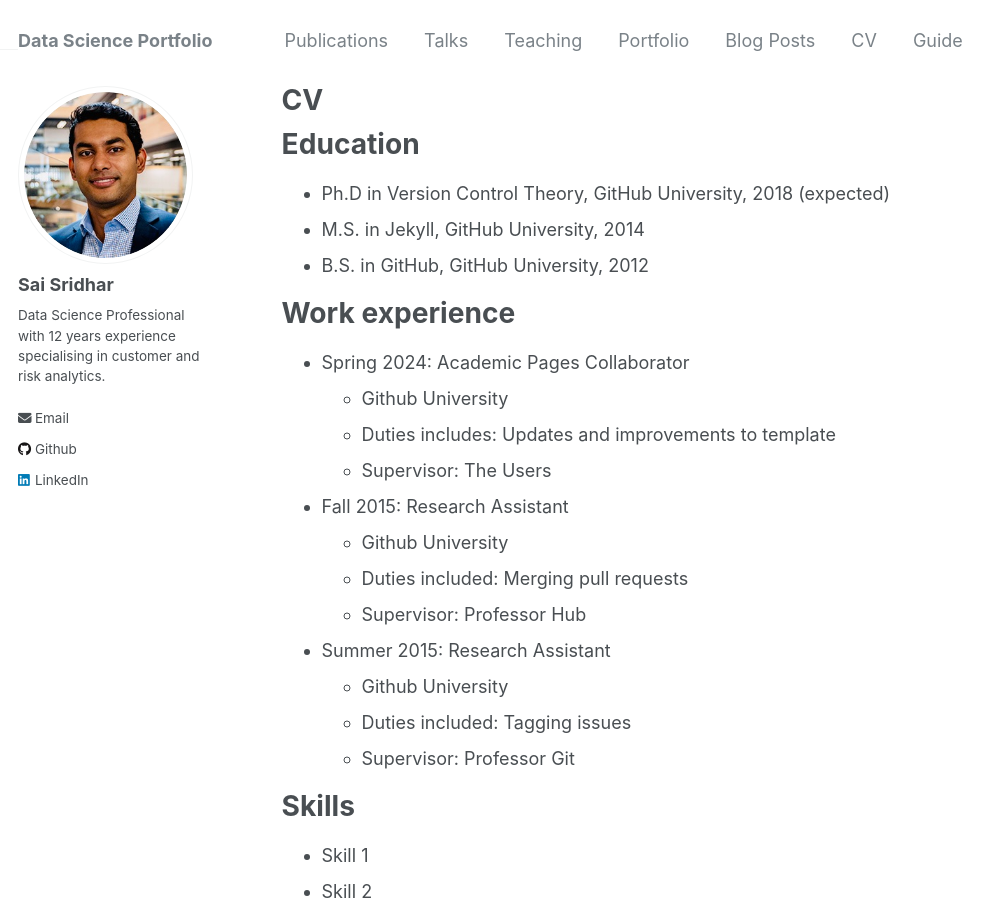
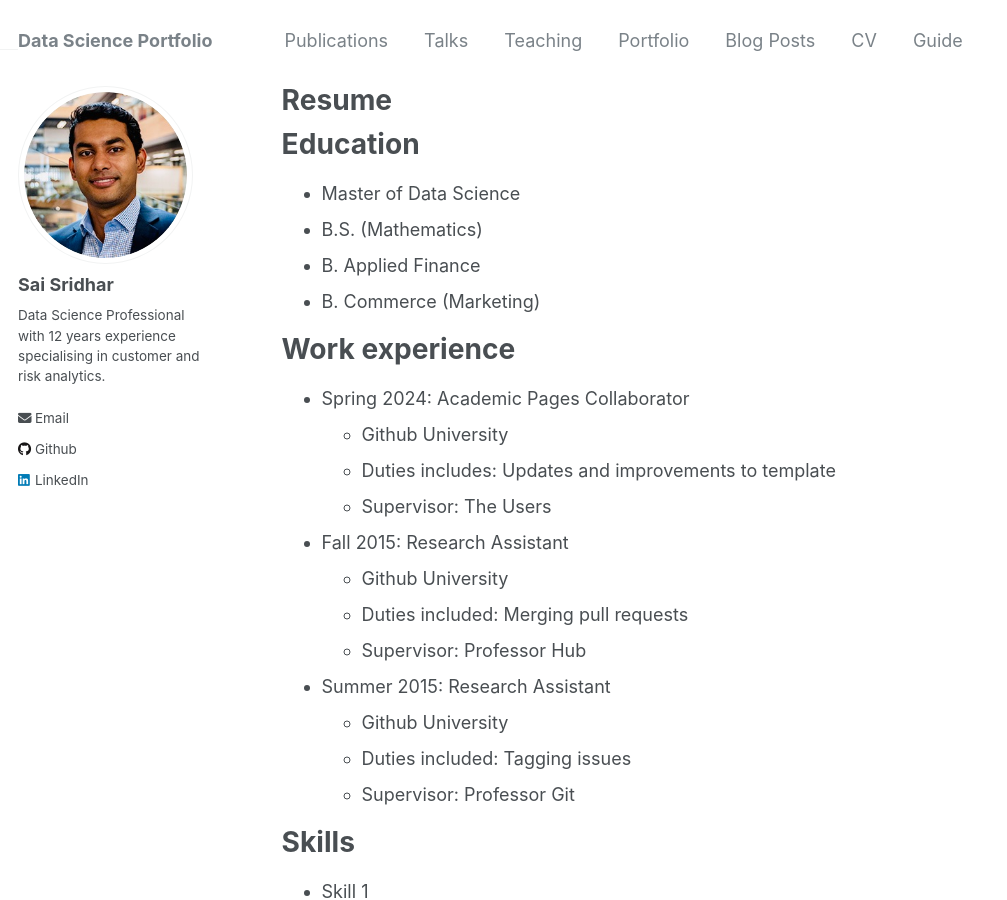
Before and after one commit to saiksridhar/saiksridhar.github.io, a Jekyll site: the page built from _pages/cv.md, in a window 1280 px wide and 900 px high. Shown: the whole window, without its empty margins (0-1007 px from the left). Built offline with Jekyll 4.4.1, drawn with Linux system fonts in a browser that asks for light colours.

Commit message:
Update cv.md

```diff
--- a/_pages/cv.md
+++ b/_pages/cv.md
@@ -1,6 +1,6 @@
 ---
 layout: archive
-title: "CV"
+title: "Resume"
 permalink: /cv/
 author_profile: true
 redirect_from:
@@ -11,9 +11,10 @@
 
 Education
 ======
-* Ph.D in Version Control Theory, GitHub University, 2018 (expected)
-* M.S. in Jekyll, GitHub University, 2014
-* B.S. in GitHub, GitHub University, 2012
+* Master of Data Science
+* B.S. (Mathematics)
+* B. Applied Finance
+* B. Commerce (Marketing)
 
 Work experience
 ======
```
